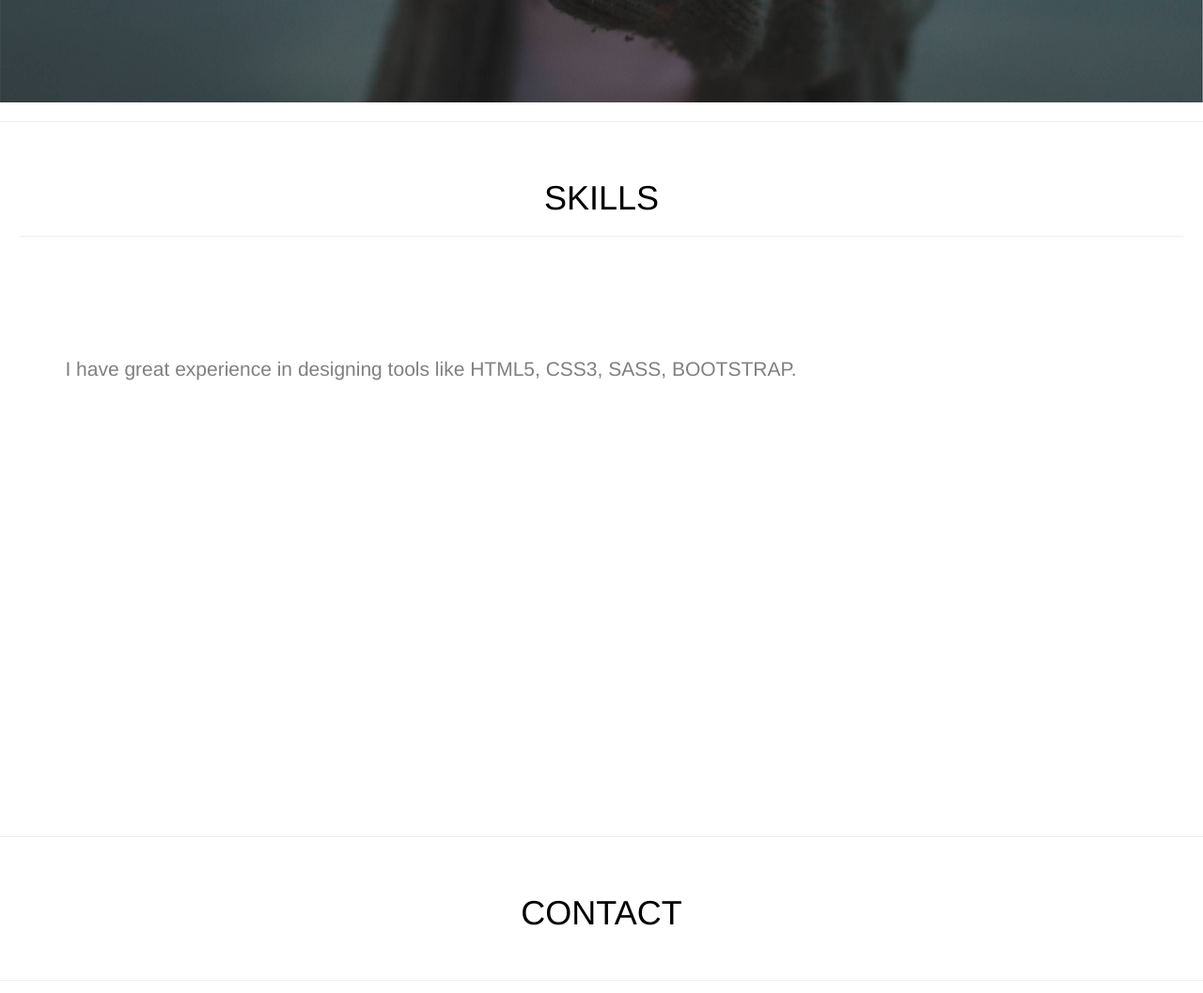
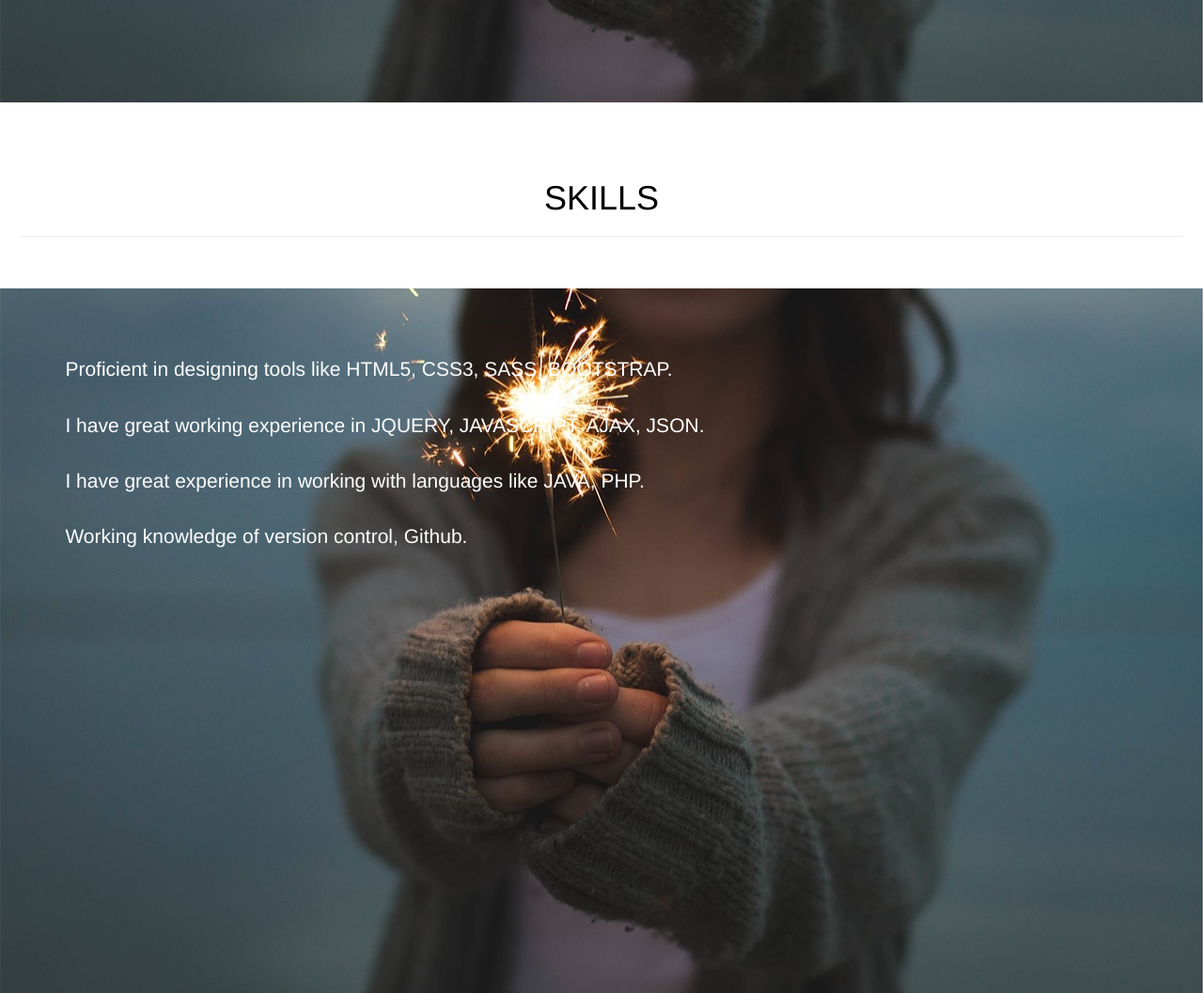
Before and after one commit to Kiran2330/Kiran2330.github.io, a plain HTML site: page index.html in a window 1280 px wide. Shown: the part 1720-2777 px from the top of the page at 94% size. Drawn offline with nearby package versions, Linux system fonts and the light colour scheme.

Commit message:
Add bullet points and parallax effect to skills section

```diff
--- a/index.html
+++ b/index.html
@@ -41,10 +41,10 @@
          </div>
       </section>
 
-      <hr id="experienceSec" style="border-color:white;">
+      <hr style="border-color:white;">
 
    <!--=================== EXPERIENCE SECTION ==========================-->
-      <section class="pf-content">
+      <section class="pf-content" id="experienceSec">
          <header align="center"><h1>EXPERIENCE</h1></header>
          <hr>
          <div class="pf-exp">
@@ -74,7 +74,7 @@
          </div>
       </section>
 
-      <hr>
+      <hr  style="border-color:white;">
 
    <!--========================= SKILLS SECTION ===============================-->
       <section id="SkillSec" class="pf-content">
@@ -82,34 +82,23 @@
             <h1>SKILLS</h1>
             <hr>
          </header>
+         <div class="parallax" style="background-image:url('public/img/pp9.jpg');">
          <div class="pf-skill">
             <ul>
-               <!-- <li>
-                 <i class="fa fa-html5" aria-hidden="true"></i>
+               <li>
+                 Proficient in designing tools like HTML5, CSS3, SASS, BOOTSTRAP.
                </li>
                <li>
-                 <i class="fa fa-css3" aria-hidden="true"></i>
+                 I have great working experience in JQUERY, JAVASCRIPT, AJAX, JSON.
                </li>
                <li>
-                 <i class="fa fa-github" aria-hidden="true"></i>
+                 I have great experience in working with languages like JAVA, PHP.
                </li>
                <li>
-                 <i class="fa fa-git" aria-hidden="true"></i>
-               </li> -->
-               <li>
-                 I have great experience in designing tools like HTML5, CSS3, SASS, BOOTSTRAP.
+                 Working knowledge of version control, Github.
                </li>
-               <!-- <li>
-                 <i class="fa fa-html5" aria-hidden="true"></i> HTML5
-               </li>
-               <li>
-                 <i class="fa fa-css3" aria-hidden="true"></i> CSS3
-               </li>
-               <li>
-                 <i class="glyphicon glyphicon-sass" aria-hidden="true"></i> SASS
-               </li>   -->
             </ul>
-
+         </div>
          </div>
       </section>
 
--- a/public/css/styles.scss
+++ b/public/css/styles.scss
@@ -82,6 +82,7 @@
    }
 
    .pf-skill{
+    background-color: transparent;
     .parallax {
     /* The image used */
 
@@ -94,18 +95,21 @@
     background-repeat: no-repeat;
     background-size: cover;
     }
-      margin-top:4em;
-      color:grey;
+      margin-top:1em;
+      color:white;
       ul{
+        background-color:none;
         font-size: 1.5em;
         display: block;
-        margin-top:2em;
+        margin-top:0;
+        padding-top:2em;
         li{
+
             text-decoration: none;
-            display:inline-block;
+            display:block;
             margin:1.4em;
             // width:inherit;
-            background-color:white;
+            background-color: transparent;
             label{
                filter: blur(0.2px);
                color:purple;
```
Also changed, not shown: public/css/styles.css.
